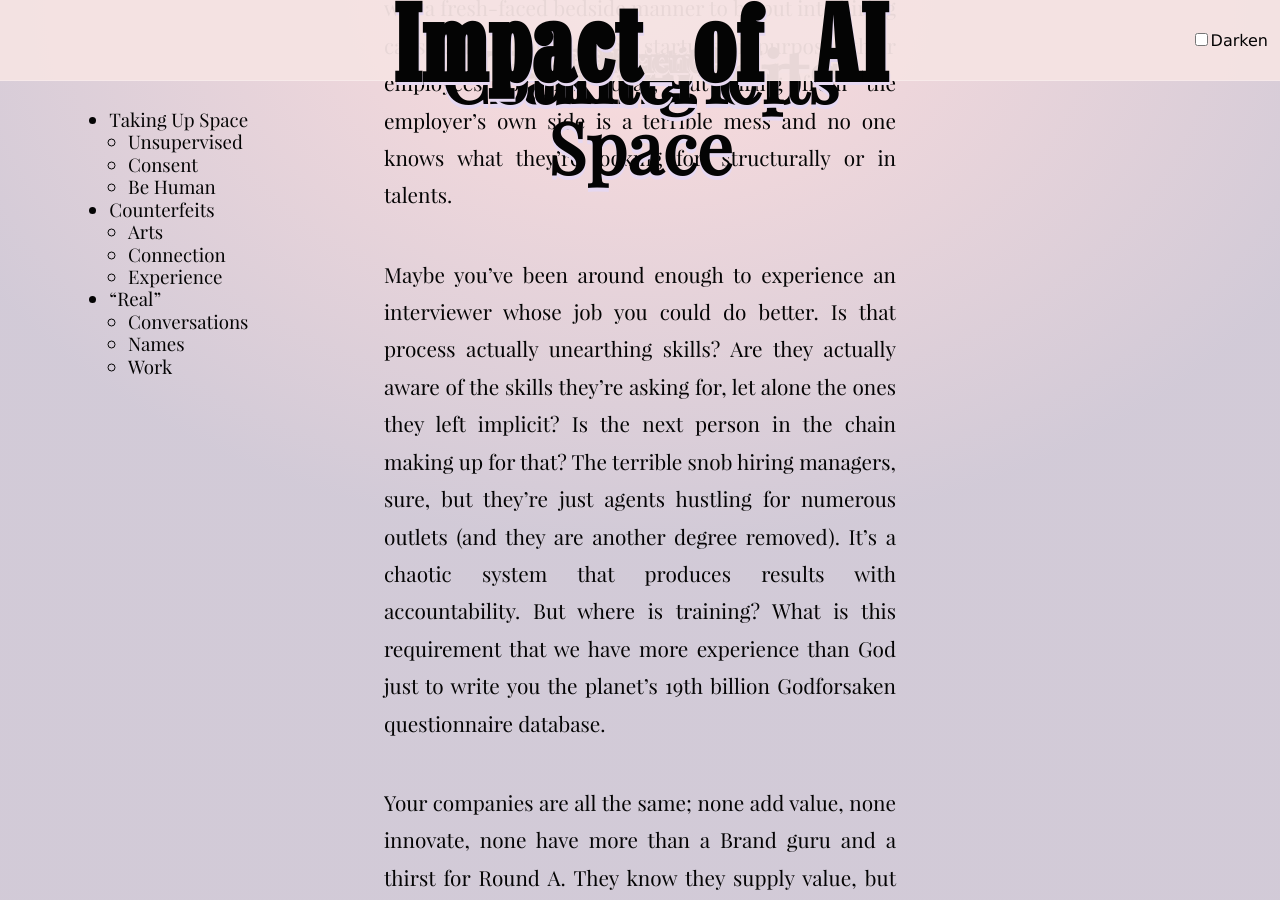
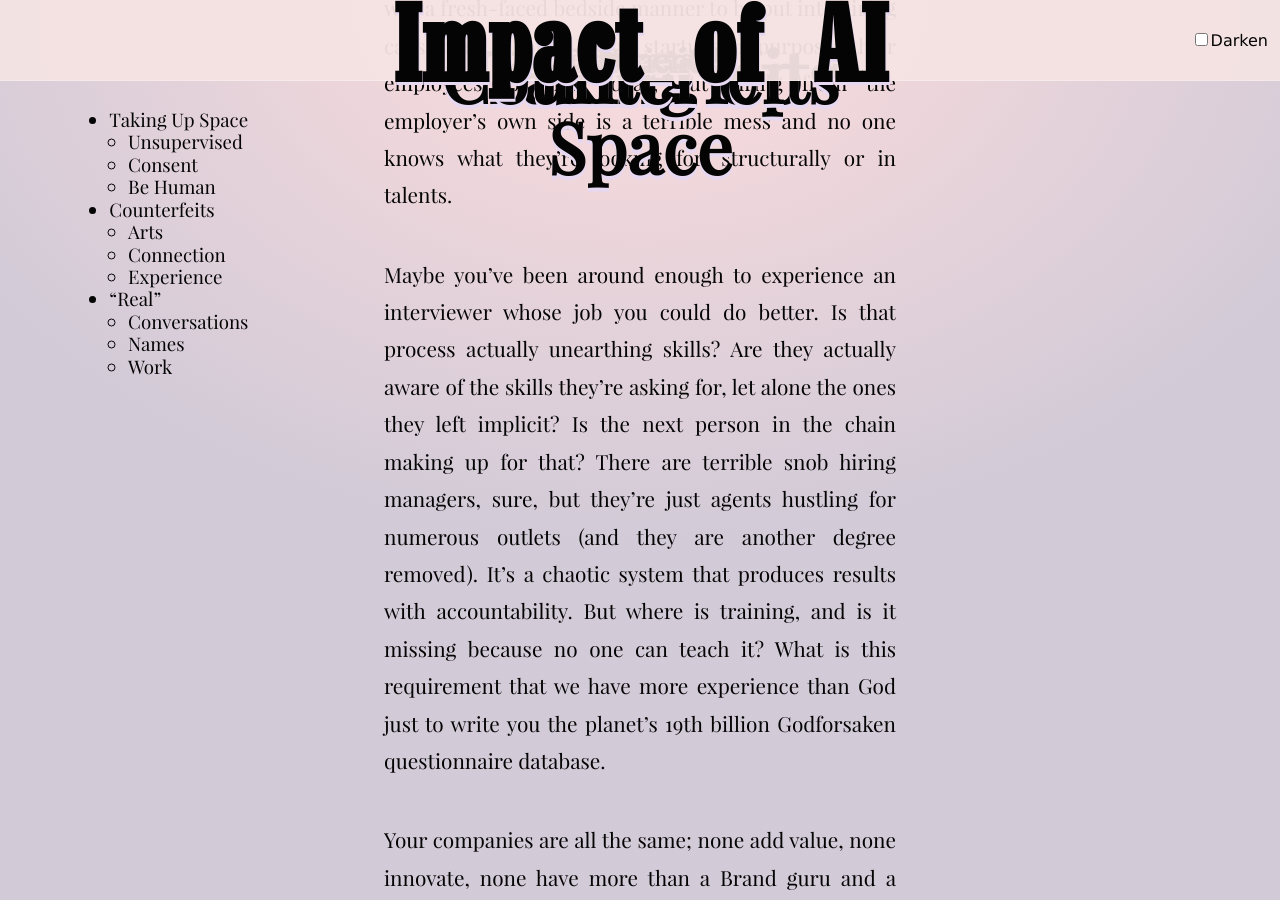
Before and after one commit to tiliv/antibody, a Jekyll site: the page built from docs/journal/autumn-ryan-Impact-of-AI/index.md, in a window 1280 px wide and 900 px high, scrolled down 37935 px. Built offline with Jekyll 4.4.1, drawn with Linux system fonts in a browser that asks for light colours.

Commit message:
Fix grammar and correct the destination point

```diff
--- a/docs/journal/autumn-ryan-Impact-of-AI/index.md
+++ b/docs/journal/autumn-ryan-Impact-of-AI/index.md
@@ -307,7 +307,7 @@ It was once true that only doctors and their empowered staff could tell you what
 
 Remote work emphasized both a need for updated job training for new employees, and suddenly all it took was a fresh-faced bedside manner to be put into hiring calls over Zoom. Many startups repurpose their employees for new ideas, but hiring from the employer's own side is a terrible mess and no one knows what they're looking for, structurally or in talents.
 
-Maybe you've been around enough to experience an interviewer whose job you could do better. Is that process actually unearthing skills? Are they actually aware of the skills they're asking for, let alone the ones they left implicit? Is the next person in the chain making up for that? The terrible snob hiring managers, sure, but they're just agents hustling for numerous outlets (and they are another degree removed). It's a chaotic system that produces results with accountability. But where is training? What is this requirement that we have more experience than God just to write you the planet's 19th billion Godforsaken questionnaire database.
+Maybe you've been around enough to experience an interviewer whose job you could do better. Is that process actually unearthing skills? Are they actually aware of the skills they're asking for, let alone the ones they left implicit? Is the next person in the chain making up for that? There are terrible snob hiring managers, sure, but they're just agents hustling for numerous outlets (and they are another degree removed). It's a chaotic system that produces results with accountability. But where is training, and is it missing because no one can teach it? What is this requirement that we have more experience than God just to write you the planet's 19th billion Godforsaken questionnaire database.
 
 Your companies are all the same; none add value, none innovate, none have more than a Brand guru and a thirst for Round A. They know they supply value, but don't shape the climate to their company's needs, like popping out idea eggs all over the place and declaring investment opportunity to build a tree and nest underneath it in a weird part of the terrain.
 
```
